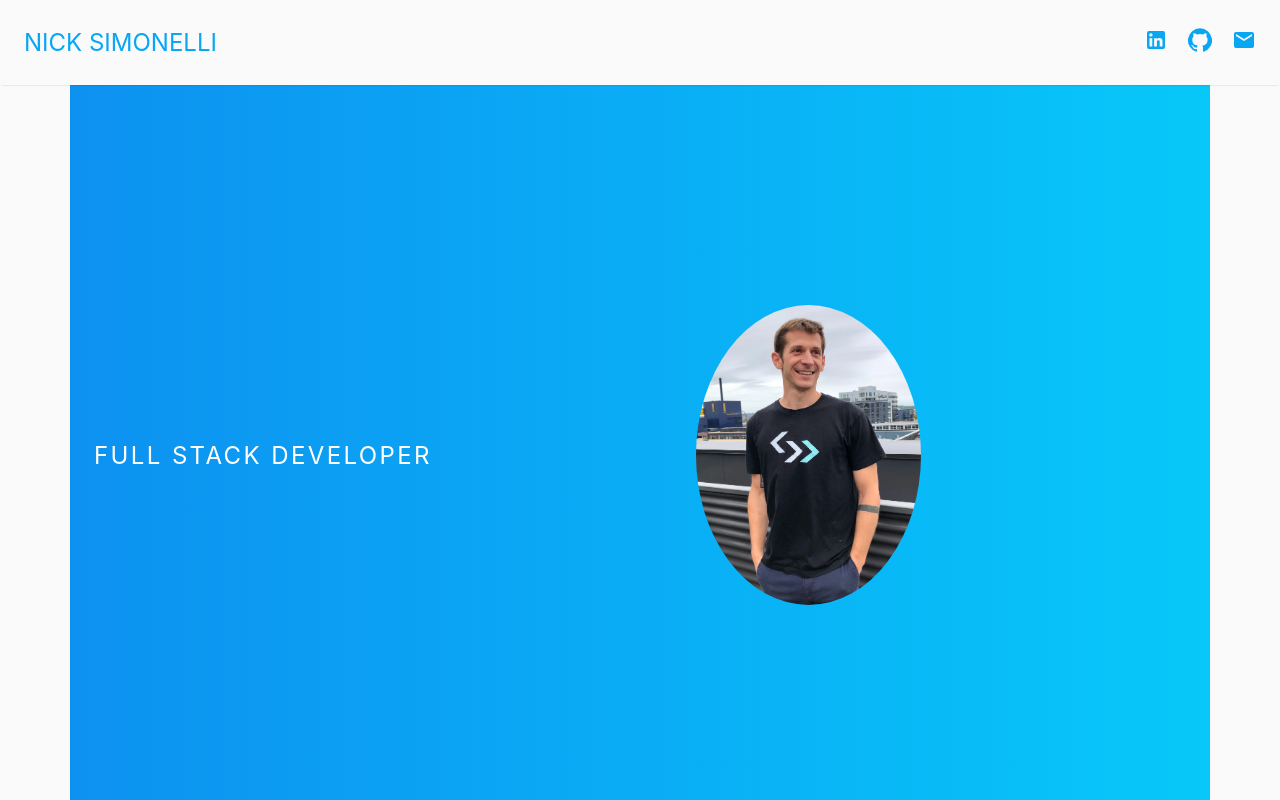
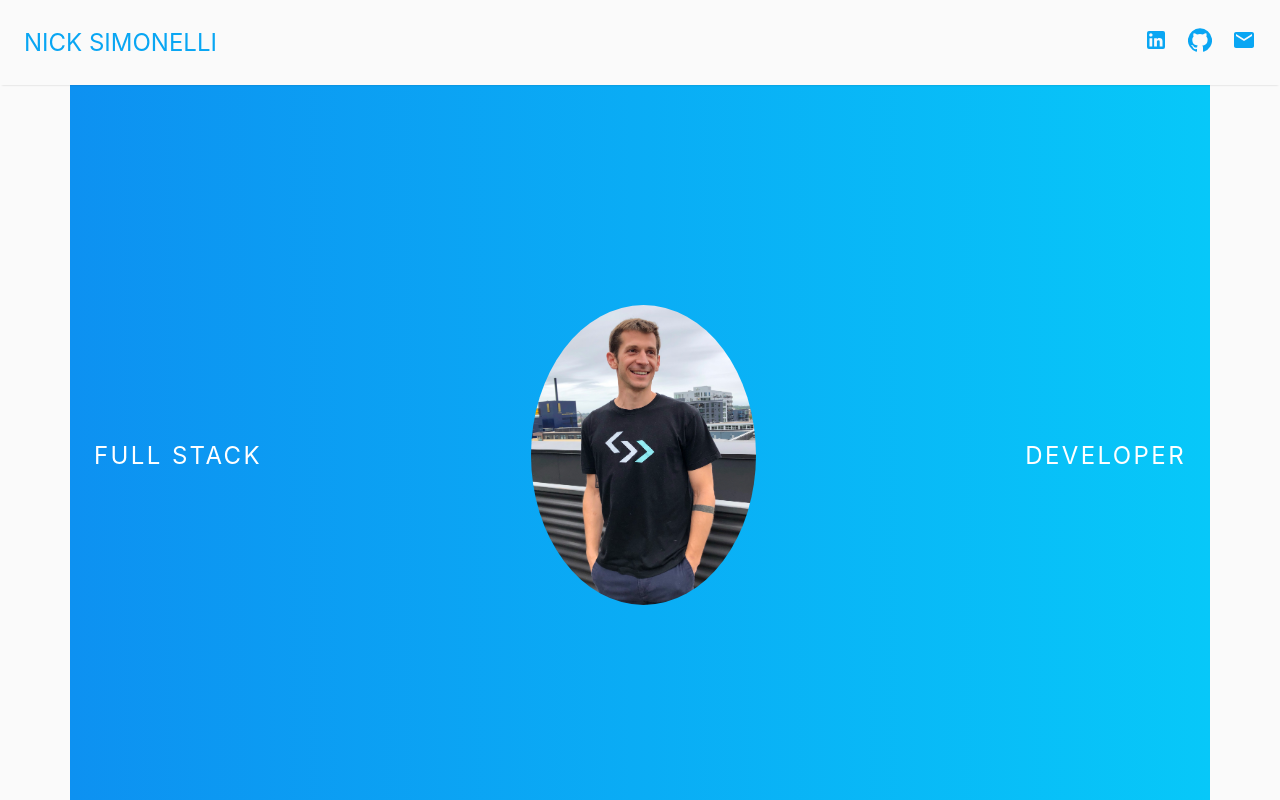
Before and after one commit to nrsimonelli/nrsimonelli.github.io, a React (Create React App) app: page / in a window 1280 px wide. Shown: the top 800 px of the page. Built offline with nearby package versions, Linux system fonts and the light colour scheme.

Commit message:
deployment

```diff
--- a/src/App.js
+++ b/src/App.js
@@ -64,9 +64,9 @@ class App extends Component {
         </div>
         <div className='page-one'>
           <div className='layer'>
-            <div className='wide-l'>Full Stack Developer</div>
+            <div className='wide-l'>Full Stack</div>
             <div className='profile-pic'></div>
-            <div className='wide-r'></div>
+            <div className='wide-r'>Developer</div>
           </div>
         </div>
 
```
